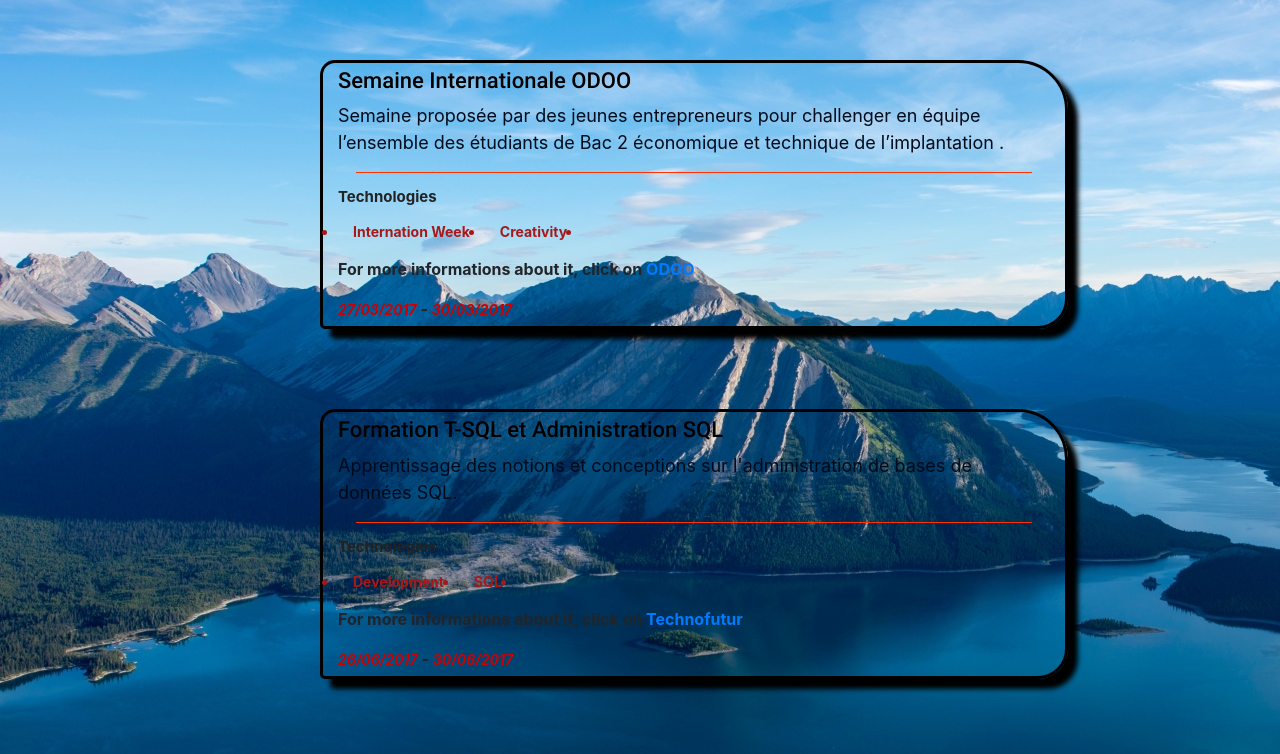
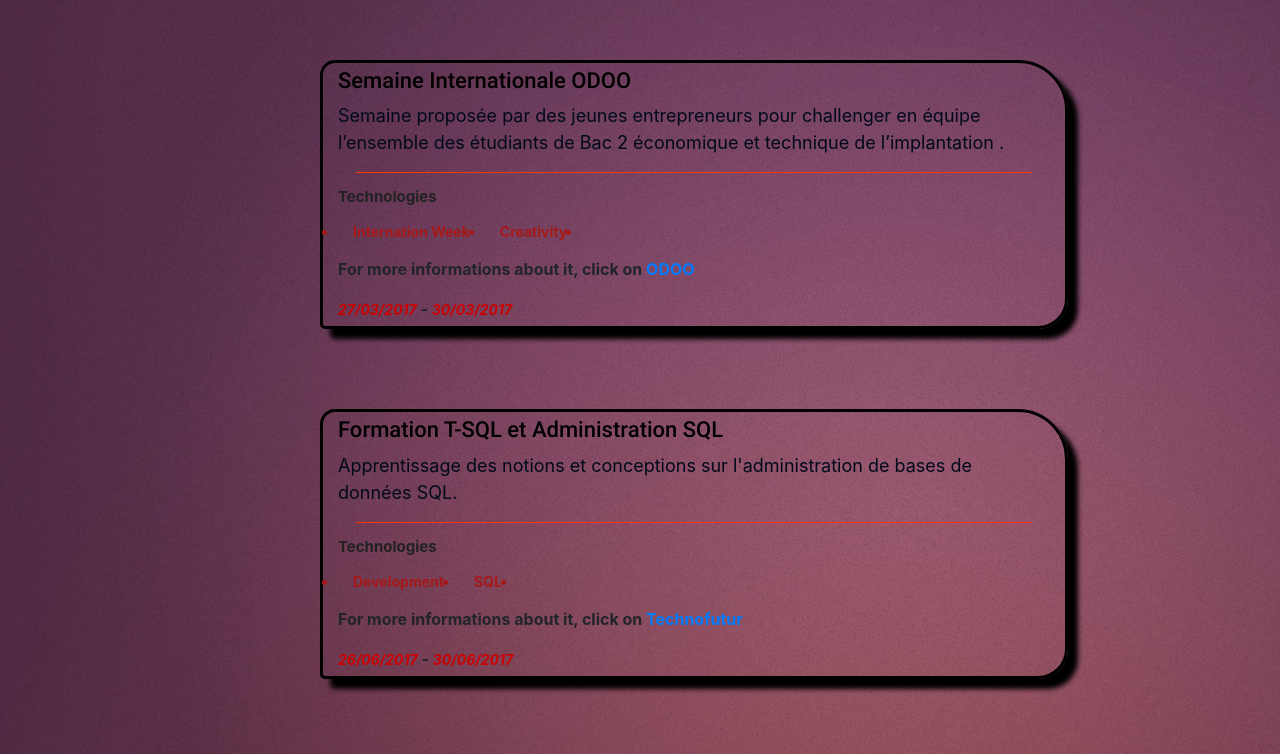
Before and after one commit to FaysalBearmani/faysalbearmani.github.io, a plain HTML site: page Activites.html in a window 1280 px wide. Shown: the part 80-834 px from the top of the page. Drawn offline with nearby package versions, Linux system fonts and the light colour scheme.

Commit message:
Update 5.css

```diff
--- a/css/5.css
+++ b/css/5.css
@@ -1,5 +1,5 @@
 body{
-	background: url("../img/sky2.jpg");
+	background: url("../img/colorss.jpg");
 }
 
 
```
